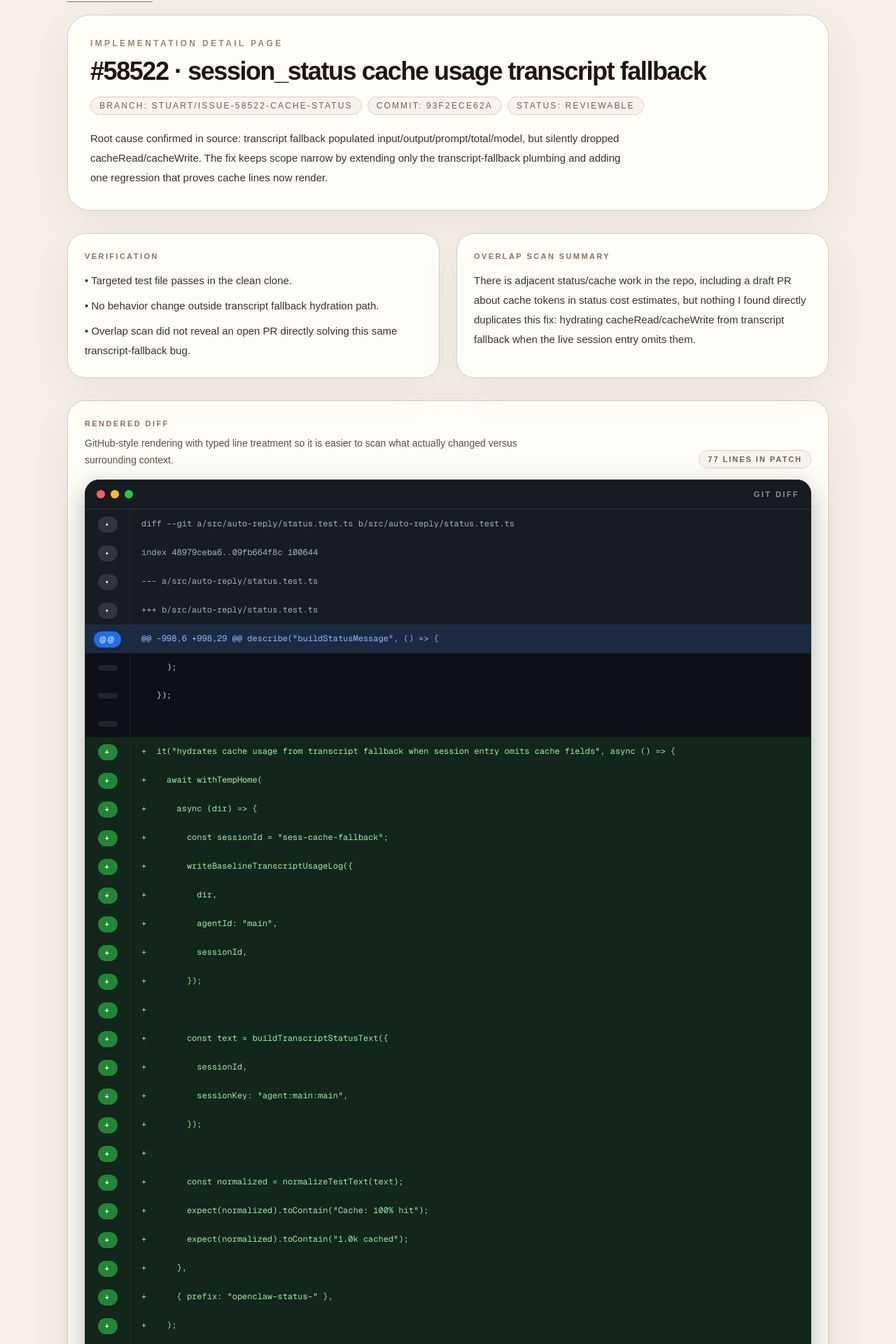
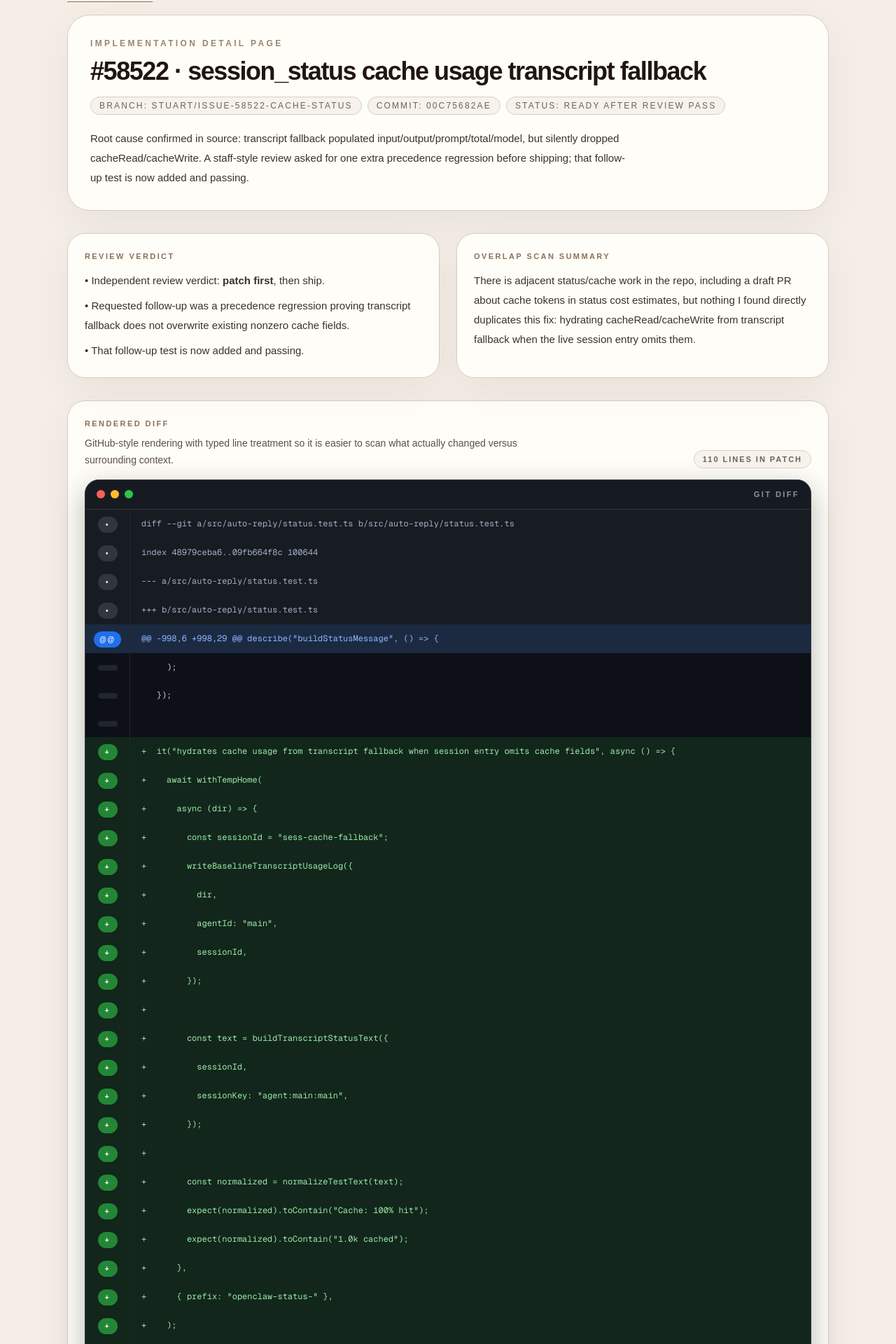
Before and after one commit to stuartsy/openclaw-issue-dossier, a Next.js app: page /impls/58522 in a window 1280 px wide. Shown: the part 59-1979 px from the top of the page at 70% size. Built offline with nearby package versions, Linux system fonts and the light colour scheme.

Commit message:
Incorporate staff-review outcomes into impl pages

```diff
--- a/src/app/impls/58522/page.tsx
+++ b/src/app/impls/58522/page.tsx
@@ -27,6 +27,33 @@ index 48979ceba6..09fb664f8c 100644
 +        const normalized = normalizeTestText(text);
 +        expect(normalized).toContain("Cache: 100% hit");
 +        expect(normalized).toContain("1.0k cached");
++      },
++      { prefix: "openclaw-status-" },
++    );
++  });
++
++  it("does not overwrite nonzero cache fields already present on the session entry", async () => {
++    await withTempHome(
++      async (dir) => {
++        const sessionId = "sess-cache-precedence";
++        writeBaselineTranscriptUsageLog({
++          dir,
++          agentId: "main",
++          sessionId,
++        });
++
++        const text = buildTranscriptStatusText({
++          sessionId,
++          sessionKey: "agent:main:main",
++          sessionEntry: {
++            cacheRead: 250,
++            cacheWrite: 50,
++          },
++        });
++
++        const normalized = normalizeTestText(text);
++        expect(normalized).toContain("250 cached");
++        expect(normalized).not.toContain("1.0k cached");
 +      },
 +      { prefix: "openclaw-status-" },
 +    );
@@ -80,40 +107,44 @@ index 256efc6ebe..224d15bfb5 100644
 `;
 
 const testOutput = String.raw`$ pnpm test -- src/auto-reply/status.test.ts
-[test-parallel] start unit workers=2 filters=1
-✓ src/auto-reply/status.test.ts (targeted file passed)
-Duration ~16.6s wall clock on local clean clone
+[test-parallel] start base workers=1 filters=1
+✓ src/auto-reply/status.test.ts (47 tests passed)
+Duration ~17.0s wall clock on local clean clone
 `;
 
 const prDraft = String.raw`## Summary
-Fix session_status so transcript usage fallback also restores cacheRead/cacheWrite when the live session entry omits those fields.
+Fix /status transcript fallback so cacheRead/cacheWrite survive when persisted session entry usage is incomplete.
 
 ## Problem
-/session_status could fall back to transcript usage for input/output/prompt/total/model, but it did not carry over cacheRead/cacheWrite from the transcript record. That meant cache usage was missing from status output even when the provider had returned cache usage data and the transcript log still had it.
+/session_status could fall back to transcript usage for input/output/prompt/total/model, but it did not carry over cacheRead/cacheWrite from the transcript record. That meant cache usage was missing from status output when the status path relied on transcript fallback and the persisted session entry lacked complete cache fields.
 
 ## Root cause
 readUsageFromSessionLog() returned only input/output/promptTokens/total/model. buildStatusMessage() then used that transcript fallback to hydrate token counts, but never had cacheRead/cacheWrite available to restore.
 
 ## What changed
 - extend readUsageFromSessionLog() to return cacheRead/cacheWrite
-- hydrate cacheRead/cacheWrite from transcript fallback in buildStatusMessage() when current values are missing/zero
+- hydrate cacheRead/cacheWrite from transcript fallback in buildStatusMessage() when current values are absent/zero
 - add a focused regression test proving cache usage now appears from transcript fallback
+- add a precedence regression proving transcript fallback does not overwrite existing nonzero cache fields on the session entry
 
 ## What did not change
 - no changes to provider usage normalization
 - no changes to live session usage collection
 - no changes to status formatting beyond making already-available cache usage survive transcript fallback
+- no broader precedence rewrite between live usage and transcript usage
 
 ## Test plan
 - pnpm test -- src/auto-reply/status.test.ts
 - verified targeted regression covering transcript fallback cache hydration passes in clean clone
+- verified precedence regression covering non-overwrite of existing session-entry cache fields passes in clean clone
 
 ## Human verification
 - reproduce a status path that relies on transcript usage fallback
 - confirm cache line now renders instead of disappearing when only transcript retains cacheRead/cacheWrite
+- confirm existing nonzero session-entry cache values are preserved
 
 ## Risk / mitigation
-Low risk. The patch is limited to transcript fallback plumbing in status assembly and covered by a focused regression test.`;
+Low risk. The patch is limited to transcript fallback plumbing in status assembly and covered by focused regression tests.`;
 
 export default function Page() {
   return (
@@ -127,22 +158,22 @@ export default function Page() {
           <h1 className="mt-3 text-4xl font-semibold tracking-[-0.04em] text-[#20160f]">#58522 · session_status cache usage transcript fallback</h1>
           <div className="mt-4 flex flex-wrap gap-2 text-xs uppercase tracking-[0.18em] text-[#6c6258]">
             <span className="rounded-full border border-[#d8d0c4] bg-[#f7f2eb] px-3 py-1">branch: stuart/issue-58522-cache-status</span>
-            <span className="rounded-full border border-[#d8d0c4] bg-[#f7f2eb] px-3 py-1">commit: 93f2ece62a</span>
-            <span className="rounded-full border border-[#d8d0c4] bg-[#f7f2eb] px-3 py-1">status: reviewable</span>
+            <span className="rounded-full border border-[#d8d0c4] bg-[#f7f2eb] px-3 py-1">commit: 00c75682ae</span>
+            <span className="rounded-full border border-[#d8d0c4] bg-[#f7f2eb] px-3 py-1">status: ready after review pass</span>
           </div>
           <p className="mt-5 max-w-3xl text-[15px] leading-7 text-[#3b3128]">
             Root cause confirmed in source: transcript fallback populated input/output/prompt/total/model, but silently dropped cacheRead/cacheWrite.
-            The fix keeps scope narrow by extending only the transcript-fallback plumbing and adding one regression that proves cache lines now render.
+            A staff-style review asked for one extra precedence regression before shipping; that follow-up test is now added and passing.
           </p>
         </header>
 
         <section className="mt-8 grid gap-6 lg:grid-cols-2">
           <div className="rounded-[1.6rem] border border-[#d7cdbf] bg-[#fffdf8] p-6 shadow-[0_18px_60px_rgba(32,22,12,0.05)]">
-            <div className="text-[11px] font-semibold uppercase tracking-[0.22em] text-[#8b7158]">Verification</div>
+            <div className="text-[11px] font-semibold uppercase tracking-[0.22em] text-[#8b7158]">Review verdict</div>
             <ul className="mt-3 space-y-2 text-[15px] leading-7 text-[#3b3128]">
-              <li>• Targeted test file passes in the clean clone.</li>
-              <li>• No behavior change outside transcript fallback hydration path.</li>
-              <li>• Overlap scan did not reveal an open PR directly solving this same transcript-fallback bug.</li>
+              <li>• Independent review verdict: <strong>patch first</strong>, then ship.</li>
+              <li>• Requested follow-up was a precedence regression proving transcript fallback does not overwrite existing nonzero cache fields.</li>
+              <li>• That follow-up test is now added and passing.</li>
             </ul>
           </div>
           <div className="rounded-[1.6rem] border border-[#d7cdbf] bg-[#fffdf8] p-6 shadow-[0_18px_60px_rgba(32,22,12,0.05)]">
@@ -163,7 +194,7 @@ export default function Page() {
               </p>
             </div>
             <span className="rounded-full border border-[#d8d0c4] bg-[#f7f2eb] px-3 py-1 text-[11px] font-semibold uppercase tracking-[0.18em] text-[#6c6258]">
-              77 lines in patch
+              110 lines in patch
             </span>
           </div>
           <div className="mt-4">
--- a/src/app/impls/58574/page.tsx
+++ b/src/app/impls/58574/page.tsx
@@ -90,28 +90,28 @@ export default function Page() {
           <div className="mt-4 flex flex-wrap gap-2 text-xs uppercase tracking-[0.18em] text-[#6c6258]">
             <span className="rounded-full border border-[#d8d0c4] bg-[#f7f2eb] px-3 py-1">branch: stuart/issue-58574-readable-nextat</span>
             <span className="rounded-full border border-[#d8d0c4] bg-[#f7f2eb] px-3 py-1">commit: 231f500d7a</span>
-            <span className="rounded-full border border-[#d8d0c4] bg-[#f7f2eb] px-3 py-1">status: reviewable</span>
+            <span className="rounded-full border border-[#d8d0c4] bg-[#f7f2eb] px-3 py-1">status: ship per review</span>
           </div>
           <p className="mt-5 max-w-3xl text-[15px] leading-7 text-[#3b3128]">
-            Source inspection showed the issue was about the cron timer debug payload rather than CLI list output. That turned this into a textbook additive fix: keep numeric
-            <code className="mx-1 rounded bg-[#f8f2ea] px-1.5 py-0.5 text-[13px]">nextAt</code>
-            intact and add a human-readable ISO companion field.
+            Source inspection showed the issue was about the cron timer debug payload rather than CLI list output. A staff-style review concluded this is a clean,
+            additive change and is ready to ship as-is, with the only caution being to keep unrelated worktree noise like <code className="mx-1 rounded bg-[#f8f2ea] px-1.5 py-0.5 text-[13px]">pnpm-lock.yaml</code>
+            out of any eventual PR.
           </p>
         </header>
 
         <section className="mt-8 grid gap-6 lg:grid-cols-2">
           <div className="rounded-[1.6rem] border border-[#d7cdbf] bg-[#fffdf8] p-6 shadow-[0_18px_60px_rgba(32,22,12,0.05)]">
-            <div className="text-[11px] font-semibold uppercase tracking-[0.22em] text-[#8b7158]">Verification</div>
+            <div className="text-[11px] font-semibold uppercase tracking-[0.22em] text-[#8b7158]">Review verdict</div>
             <ul className="mt-3 space-y-2 text-[15px] leading-7 text-[#3b3128]">
-              <li>• Targeted timer seam tests pass in the clean clone.</li>
-              <li>• The fix is additive only: no change to stored state, cron scheduling, or CLI output.</li>
-              <li>• Overlap scan did not reveal an open PR directly adding this exact readable debug field.</li>
+              <li>• Independent review verdict: <strong>ship</strong>.</li>
+              <li>• Scope was judged clean, additive, and consistent with the issue request.</li>
+              <li>• Main review note was branch hygiene: do not accidentally include unrelated lockfile noise.</li>
             </ul>
           </div>
           <div className="rounded-[1.6rem] border border-[#d7cdbf] bg-[#fffdf8] p-6 shadow-[0_18px_60px_rgba(32,22,12,0.05)]">
             <div className="text-[11px] font-semibold uppercase tracking-[0.22em] text-[#8b7158]">Overlap scan summary</div>
             <p className="mt-3 text-[15px] leading-7 text-[#3b3128]">
-              There is plenty of other cron work in flight, but nothing I found specifically overlaps this additive `nextAtReadable` field on the timer-armed debug log payload.
+              There is plenty of other cron work in flight, but nothing I found specifically overlaps this additive <code>nextAtReadable</code> field on the timer-armed debug log payload.
             </p>
           </div>
         </section>
```
